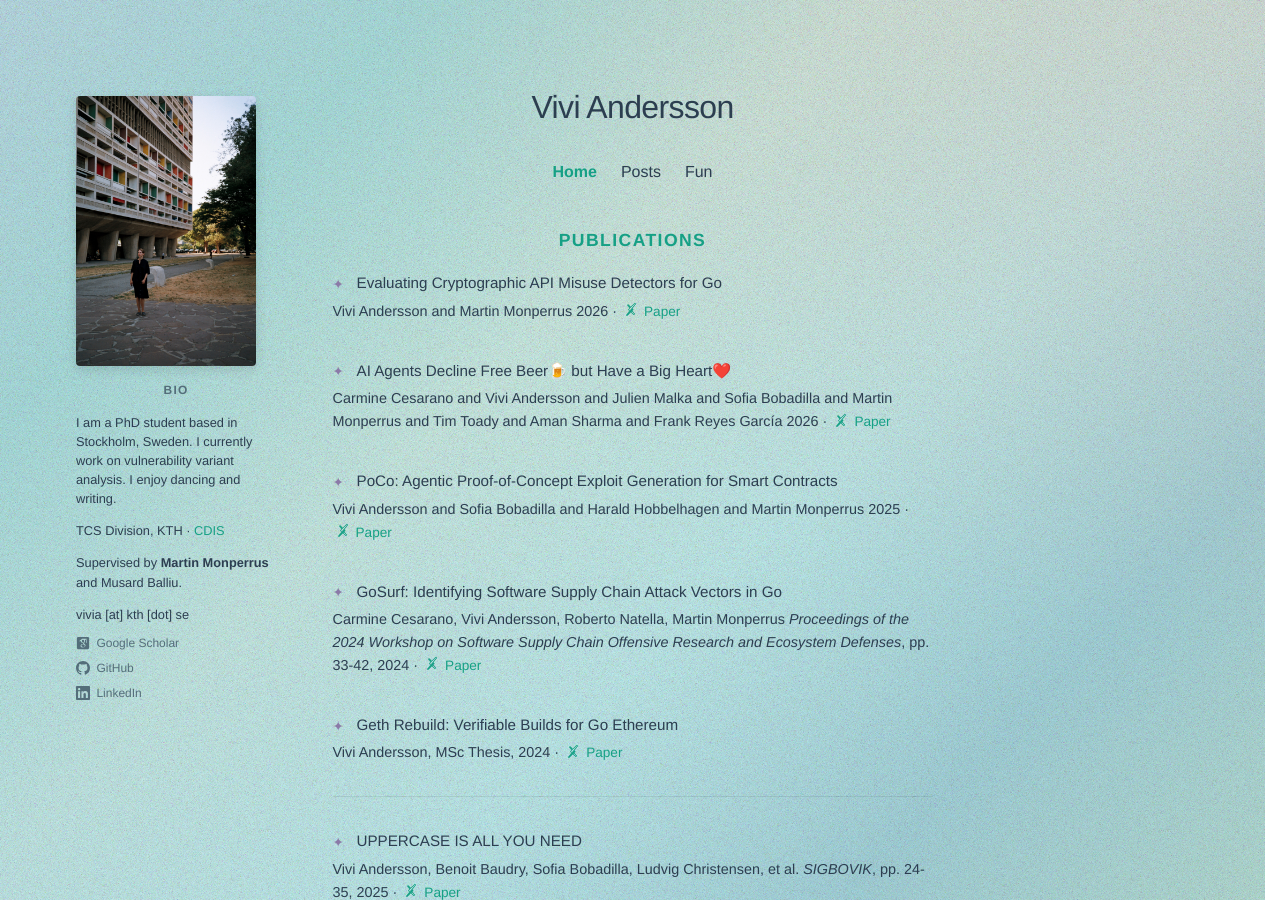
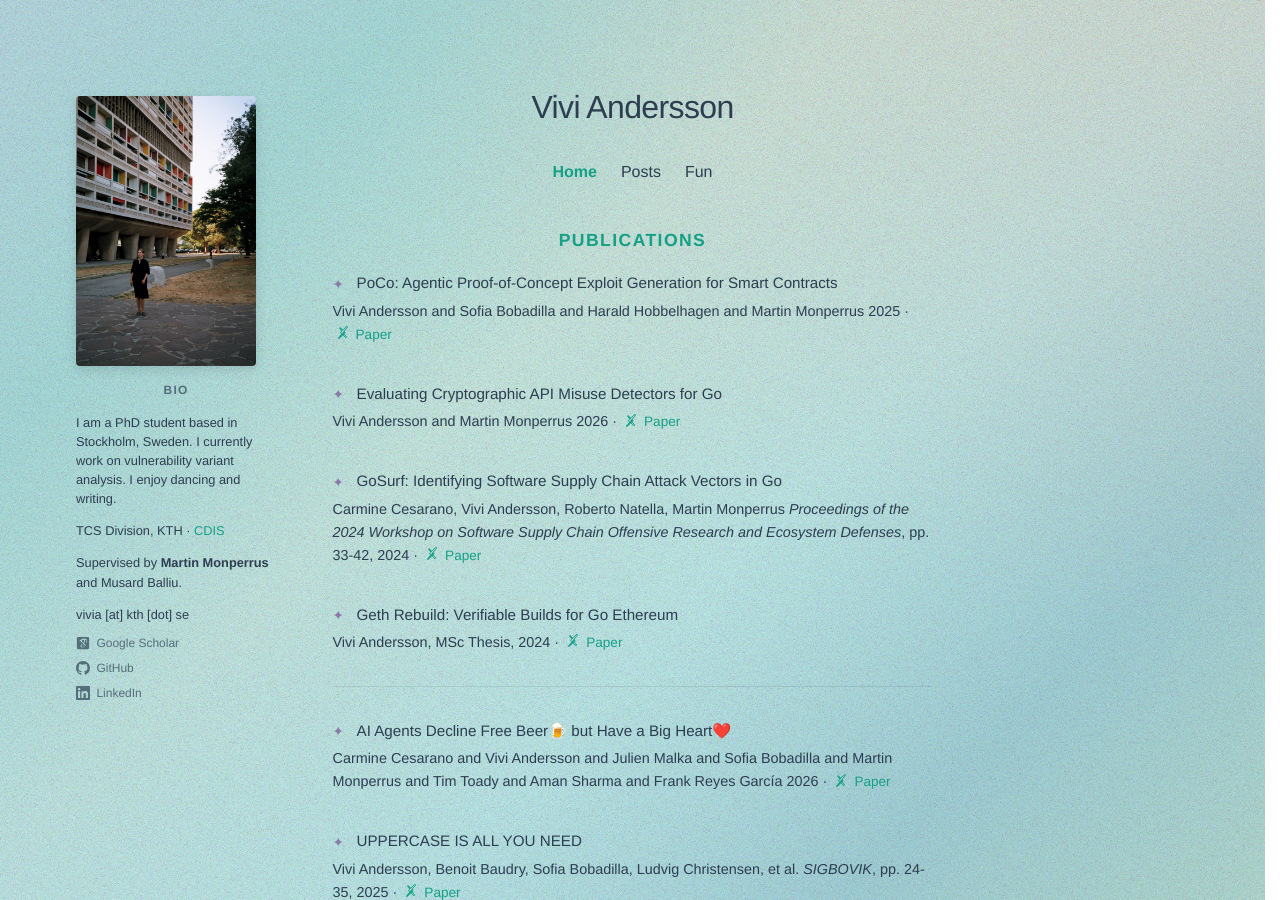
Before and after one commit to vivi365/vivi365.github.io, a Jekyll site: the page built from index.markdown, in a window 1280 px wide and 900 px high. Built offline with Jekyll 4.4.1, drawn with Linux system fonts in a browser that asks for light colours; some web fonts are replaced; some of the changed lines change nothing that is shown.

Commit message:
change order

```diff
--- a/index.markdown
+++ b/index.markdown
@@ -7,17 +7,13 @@ title: Home
 
 ## Publications
 
+**PoCo: Agentic Proof-of-Concept Exploit Generation for Smart Contracts**
+Vivi Andersson and Sofia Bobadilla and Harald Hobbelhagen and Martin Monperrus
+2025 · <a href="https://arxiv.org/abs/2511.02780" target="_blank" class="paper-link"><svg fill="currentColor" stroke="currentColor" stroke-width="15"><use href="#icon-arxiv"/></svg>Paper</a>
+
 **Evaluating Cryptographic API Misuse Detectors for Go**
 Vivi Andersson and Martin Monperrus
 2026 · <a href="https://arxiv.org/abs/2604.24085" target="_blank" class="paper-link"><svg fill="currentColor" stroke="currentColor" stroke-width="15"><use href="#icon-arxiv"/></svg>Paper</a>
-
-**AI Agents Decline Free Beer🍺 but Have a Big Heart❤️**
-Carmine Cesarano and Vivi Andersson and Julien Malka and Sofia Bobadilla and Martin Monperrus and Tim Toady and Aman Sharma and Frank Reyes García
-2026 · <a href="https://www.diva-portal.org/smash/record.jsf?pid=diva2:2055070" target="_blank" class="paper-link"><svg fill="currentColor" stroke="currentColor" stroke-width="15"><use href="#icon-arxiv"/></svg>Paper</a>
-
-**PoCo: Agentic Proof-of-Concept Exploit Generation for Smart Contracts**
-Vivi Andersson and Sofia Bobadilla and Harald Hobbelhagen and Martin Monperrus
-2025 · <a href="https://arxiv.org/abs/2511.02780" target="_blank" class="paper-link"><svg fill="currentColor" stroke="currentColor" stroke-width="15"><use href="#icon-arxiv"/></svg>Paper</a>
 
 **GoSurf: Identifying Software Supply Chain Attack Vectors in Go**
 Carmine Cesarano, Vivi Andersson, Roberto Natella, Martin Monperrus
@@ -28,6 +24,11 @@ Vivi Andersson, MSc Thesis,
 2024 · <a href="https://kth.diva-portal.org/smash/record.jsf?pid=diva2:1885558" target="_blank" class="paper-link"><svg fill="currentColor" stroke="currentColor" stroke-width="15"><use href="#icon-arxiv"/></svg>Paper</a>
 
 ---
+
+**AI Agents Decline Free Beer🍺 but Have a Big Heart❤️**
+Carmine Cesarano and Vivi Andersson and Julien Malka and Sofia Bobadilla and Martin Monperrus and Tim Toady and Aman Sharma and Frank Reyes García
+2026 · <a href="https://www.diva-portal.org/smash/record.jsf?pid=diva2:2055070" target="_blank" class="paper-link"><svg fill="currentColor" stroke="currentColor" stroke-width="15"><use href="#icon-arxiv"/></svg>Paper</a>
+
 
 **UPPERCASE IS ALL YOU NEED**
 Vivi Andersson, Benoit Baudry, Sofia Bobadilla, Ludvig Christensen, et al.
```
